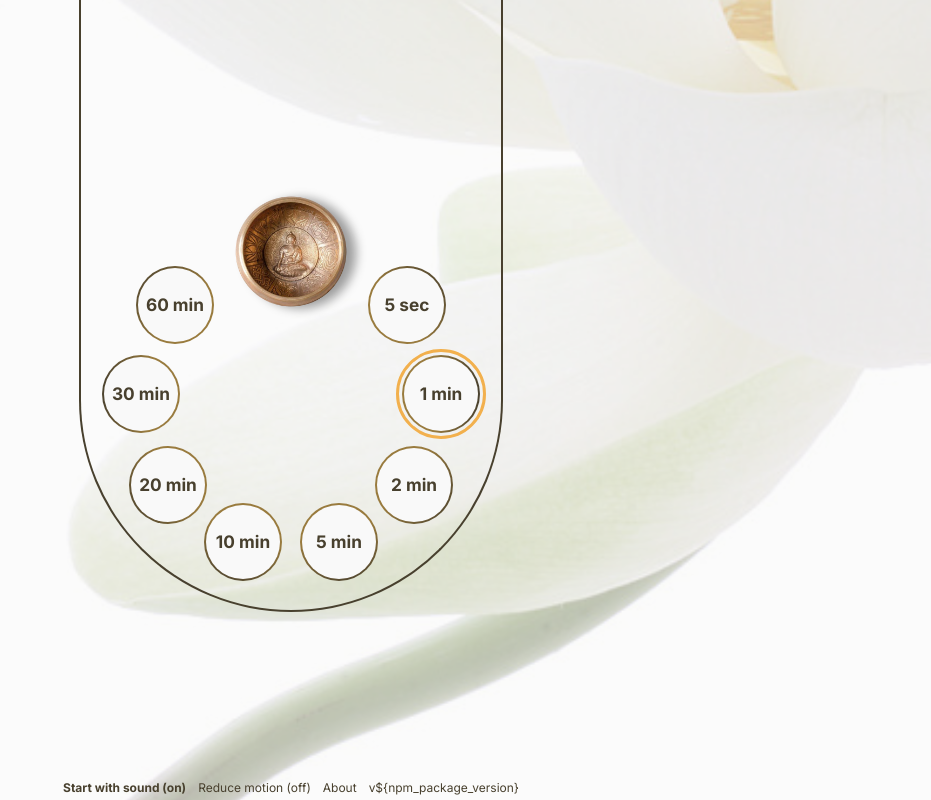
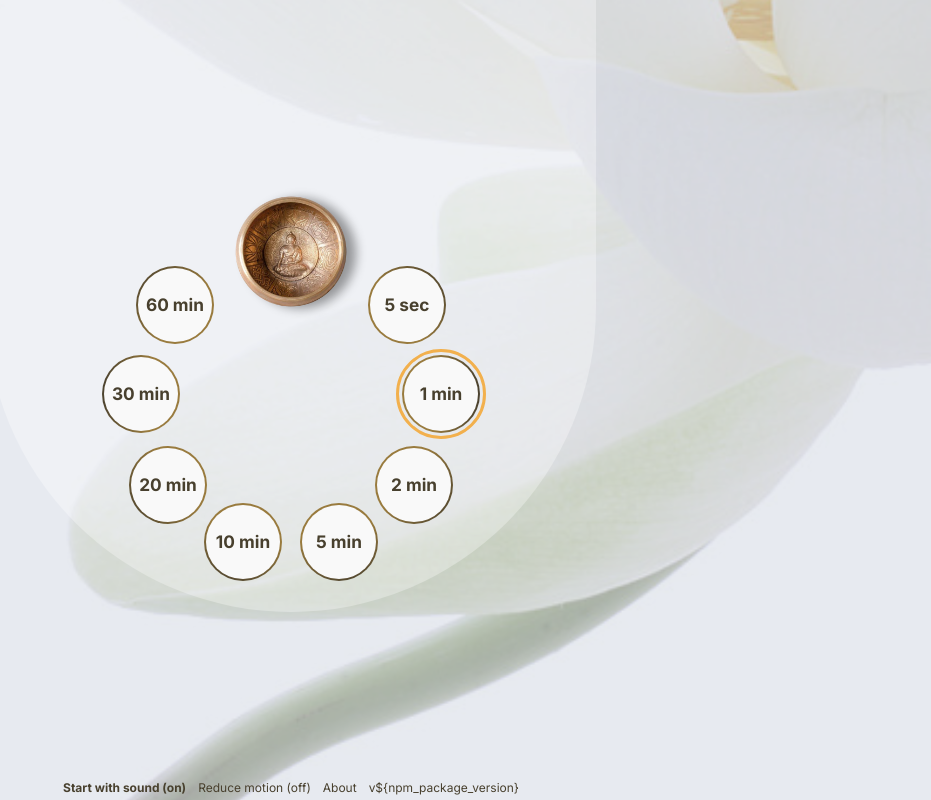
Before and after one commit to samueleiche/om.samueleiche.com, a Vue app: page / in a window 1280 px wide. Shown: the whole page, without its empty margins (349-1280 px from the left). Built offline with nearby package versions, Linux system fonts and the light colour scheme; no server answers.

Commit message:
update menu stage design

```diff
--- a/package.json
+++ b/package.json
@@ -1,6 +1,6 @@
 {
 	"name": "om",
-	"version": "1.5.8",
+	"version": "1.5.9",
 	"private": true,
 	"type": "module",
 	"scripts": {
--- a/src/components/app/AppLayout.vue
+++ b/src/components/app/AppLayout.vue
@@ -1,11 +1,17 @@
 <template>
-	<div :class="['app-layout', { 'app-layout--mobile': isMobile() }]">
+	<div
+		:class="[
+			'app-layout',
+			{ 'app-layout--mobile': isMobile(), 'app-layout--reduced-motion': store.state.reducedMotion },
+		]"
+	>
 		<slot />
 	</div>
 </template>
 
 <script setup lang="ts">
 import { isMobile } from '@/support/utils'
+import { store } from '@/support/store'
 </script>
 
 <style lang="scss" scoped>
--- a/src/components/views/menu/MenuView.vue
+++ b/src/components/views/menu/MenuView.vue
@@ -1,10 +1,10 @@
 <template>
 	<AppLayout class="menu-layout">
-		<BackgroundElement />
+		<BackgroundImage />
 
 		<div class="center-content">
-			<div class="background-border"></div>
-			<img class="active-sound-img" src="../../../assets/large-bowl.png" alt="" />
+			<div class="stage-backdrop"></div>
+			<img class="sound-image" src="../../../assets/large-bowl.png" alt="" />
 		</div>
 
 		<LotusMenu :options="timerOptions" :modelValue="timerInterval" @update:modelValue="onSelect" />
@@ -50,7 +50,7 @@ import { useViewController } from '@/composables/global/useViewController'
 import LotusMenu from './components/LotusMenu/LotusMenu.vue'
 import AppLayout from '../../app/AppLayout.vue'
 import SWUpdatePopup from './components/SWUpdatePopup.vue'
-import BackgroundElement from './components/BackgroundElement.vue'
+import BackgroundImage from './components/BackgroundImage.vue'
 import FooterButton from './components/FooterButton.vue'
 import InstallButton from './components/InstallButton.vue'
 
@@ -104,7 +104,7 @@ function onSelect(id: number, event: PointerEvent) {
 
 <style lang="scss" scoped>
 .menu-layout {
-	background-color: var(--primary-light);
+	background-color: #d8dce7;
 }
 
 .center-content {
@@ -121,18 +121,37 @@ function onSelect(id: number, event: PointerEvent) {
 	height: calc(100vmin - 24px);
 }
 
-.background-border {
+.stage-backdrop {
 	position: absolute;
 	bottom: 0;
-	width: 100%;
+	width: 144%;
 	height: 100vh;
-	border: 2px solid var(--primary-dark);
+	background-color: white;
 	border-top: none;
 	border-bottom-left-radius: 999px;
 	border-bottom-right-radius: 999px;
+	opacity: 0.3;
+	animation-name: fade-in;
+	animation-duration: 0s;
+	animation-iteration-count: 1;
+
+	.app-layout:not(.app-layout--reduced-motion) & {
+		animation-duration: 2s;
+	}
 }
 
-.active-sound-img {
+@keyframes fade-in {
+	0% {
+		opacity: 0;
+		transform: scale(0.95);
+	}
+	100% {
+		opacity: 0.35;
+		transform: scale(1);
+	}
+}
+
+.sound-image {
 	position: absolute;
 	width: max(38%, 120px);
 	margin-top: min(-70%, -200px);
--- a/src/components/views/menu/components/BackgroundElement.vue
+++ b/src/components/views/menu/components/BackgroundImage.vue
@@ -1,5 +1,5 @@
 <template>
-	<div :class="['background', `background-${backgroundId}`]" />
+	<div :class="['background-image', `background-image-${backgroundId}`]" />
 </template>
 
 <script lang="ts">
@@ -20,7 +20,7 @@ export default defineComponent({
 </script>
 
 <style lang="scss" scoped>
-.background {
+.background-image {
 	position: absolute;
 	top: 0;
 	right: 0;
@@ -29,7 +29,7 @@ export default defineComponent({
 	background-size: cover;
 }
 
-.background-1 {
+.background-image-1 {
 	// Bahman Farzad https://www.flickr.com/photos/21644167@N04
 	background-image: url('../../../../assets/background-1.jpg');
 	opacity: 0.3;
@@ -41,7 +41,7 @@ export default defineComponent({
 	}
 }
 
-.background-2 {
+.background-image-2 {
 	// Unknown
 	background-image: url('../../../../assets/background-2.jpg');
 	opacity: 0.2;
@@ -52,14 +52,14 @@ export default defineComponent({
 	}
 }
 
-.background-3 {
+.background-image-3 {
 	// Otaka https://www.flickr.com/photos/otaka_photos
 	background-image: url('../../../../assets/background-3.jpg');
 	background-position: center center;
 	opacity: 0.25;
 }
 
-.background-4 {
+.background-image-4 {
 	// Unknown
 	background-image: url('../../../../assets/background-4.jpg');
 	background-position: top right;
```
Also changed, not shown: 1 other file (tests, documents, lock files or other folders).
